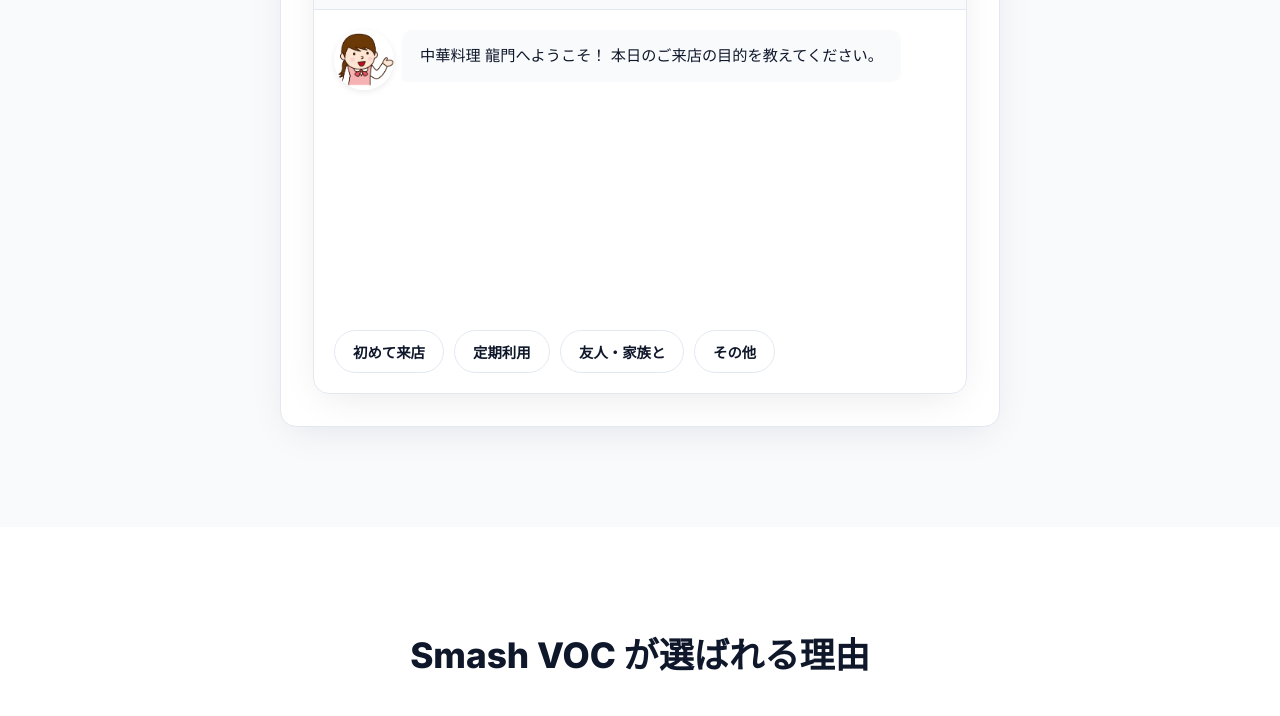
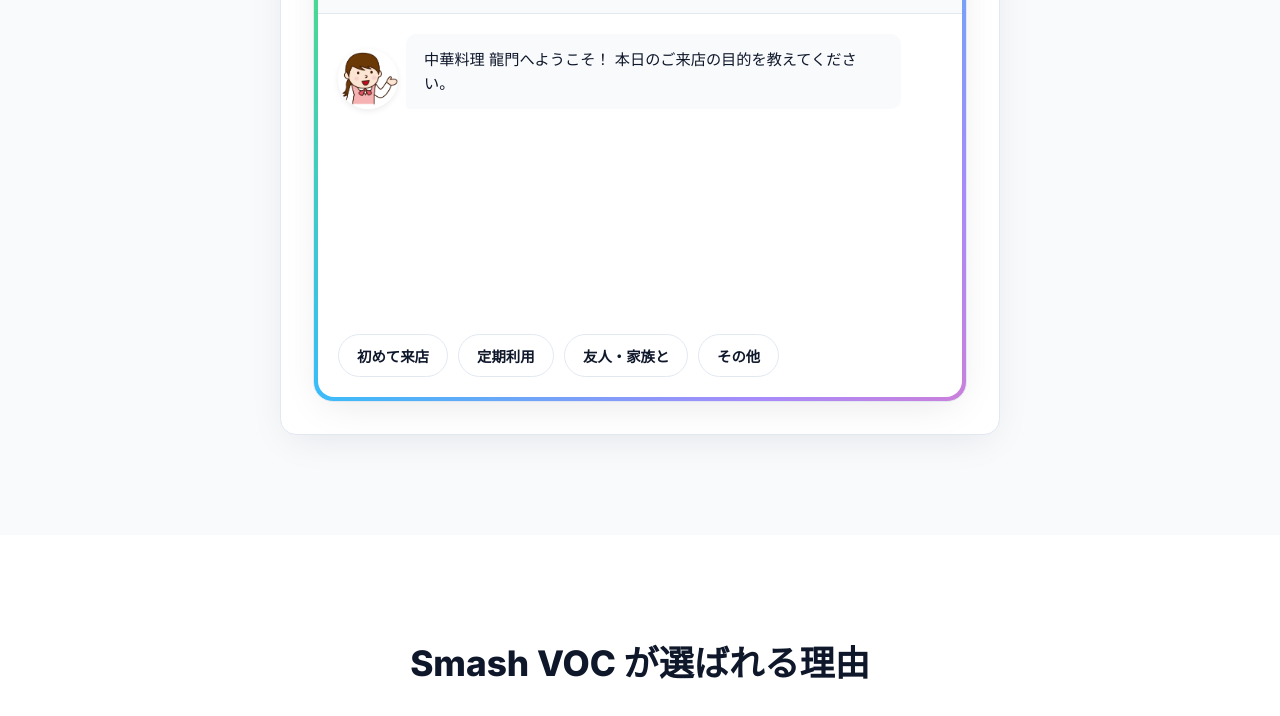
Before and after one commit to sano1049/smash_voc, a website: page index.html in a window 1280 px wide. Both pictures are taken after typing "https://example.com" into the empty fields and a click on the button "アンケートを生成". Shown: the part 1148-1864 px from the top of the page. Drawn offline with Linux system fonts and the light colour scheme; no server answers.

Commit message:
Add rainbow gradient border around chat app

```diff
--- a/index.html
+++ b/index.html
@@ -87,6 +87,7 @@
           </div>
 
           <div id="chat-app" class="chat-app" hidden>
+            <div class="chat-app-inner">
               <div class="chat-header">
                 <div class="store-info">
                   <div class="store-name-row">
@@ -102,6 +103,7 @@
               </div>
               <div id="chat-body" class="chat-body"></div>
               <div id="chat-choices" class="chat-choices"></div>
+            </div>
           </div>
         </div>
       </div>
--- a/style.css
+++ b/style.css
@@ -293,6 +293,25 @@ h1 {
 
 .chat-app {
   margin-top: 24px;
+  position: relative;
+  border-radius: calc(var(--radius) + 4px);
+  background: linear-gradient(135deg, #f472b6, #facc15, #4ade80, #38bdf8, #a78bfa, #f472b6);
+  background-size: 200% 200%;
+  animation: rainbowBorder 6s ease infinite;
+  padding: 4px;
+  box-shadow: var(--shadow);
+}
+
+@keyframes rainbowBorder {
+  0% { background-position: 0% 50%; }
+  50% { background-position: 100% 50%; }
+  100% { background-position: 0% 50%; }
+}
+
+.chat-app-inner {
+  background: #fff;
+  border-radius: var(--radius);
+  overflow: hidden;
 }
 
 .chat-header {
```
Lines whose indentation alone changed are shown as unchanged.
